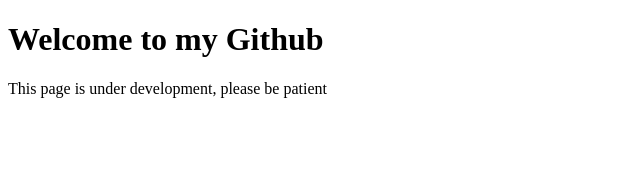
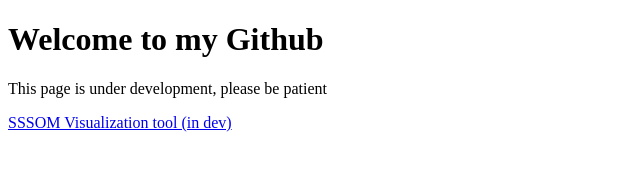
Before and after one commit to rock-pulak/rock-pulak.github.io, a plain HTML site: page index.html in a window 1280 px wide. Shown: the whole page, without its empty margins (0-640 px from the left). Drawn offline with Linux system fonts and the light colour scheme.

Commit message:
Update index.html
Added link to SSSOM visualization

```diff
--- a/index.html
+++ b/index.html
@@ -6,5 +6,6 @@
   <body>
 	<h1>Welcome to my Github</h1>
 	<p>This page is under development, please be patient</p>
+	<a href="SSSOM_Visualization">SSSOM Visualization tool (in dev)</a>
   </body>
 </html>
```
